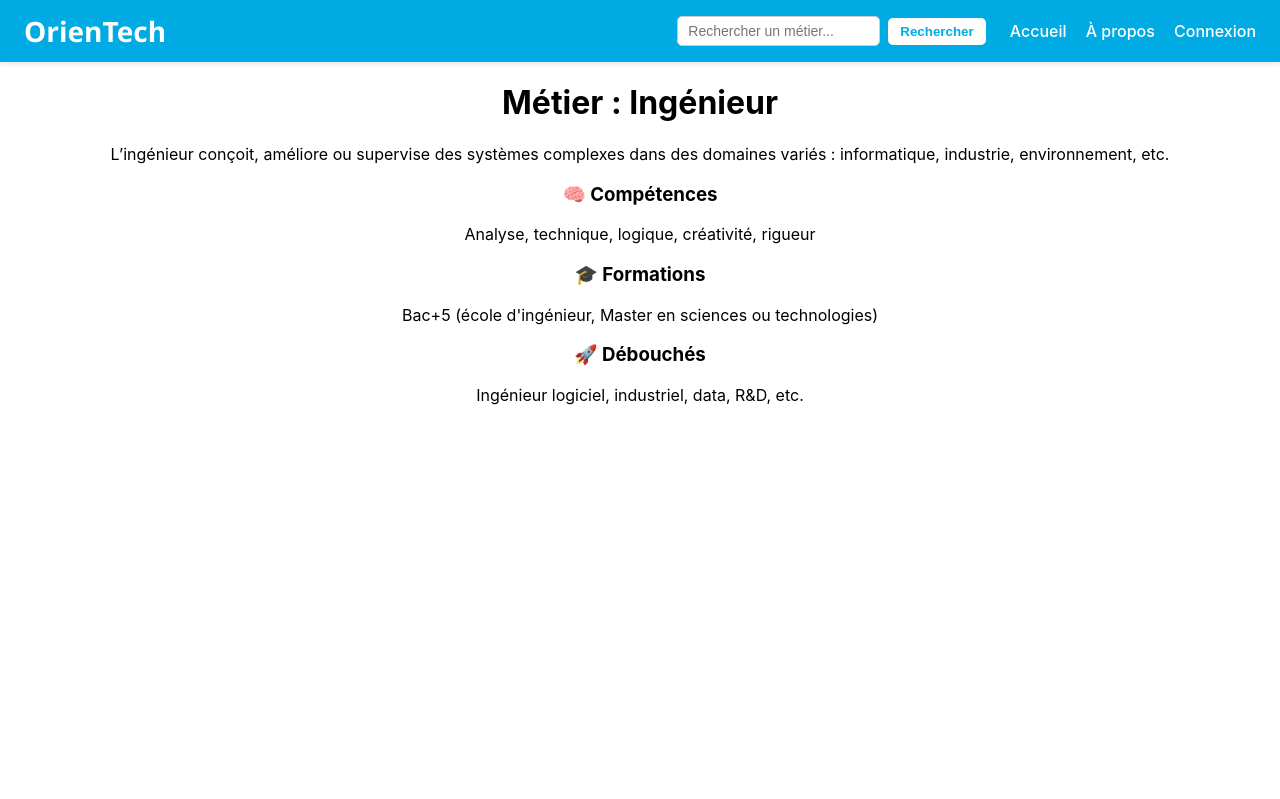
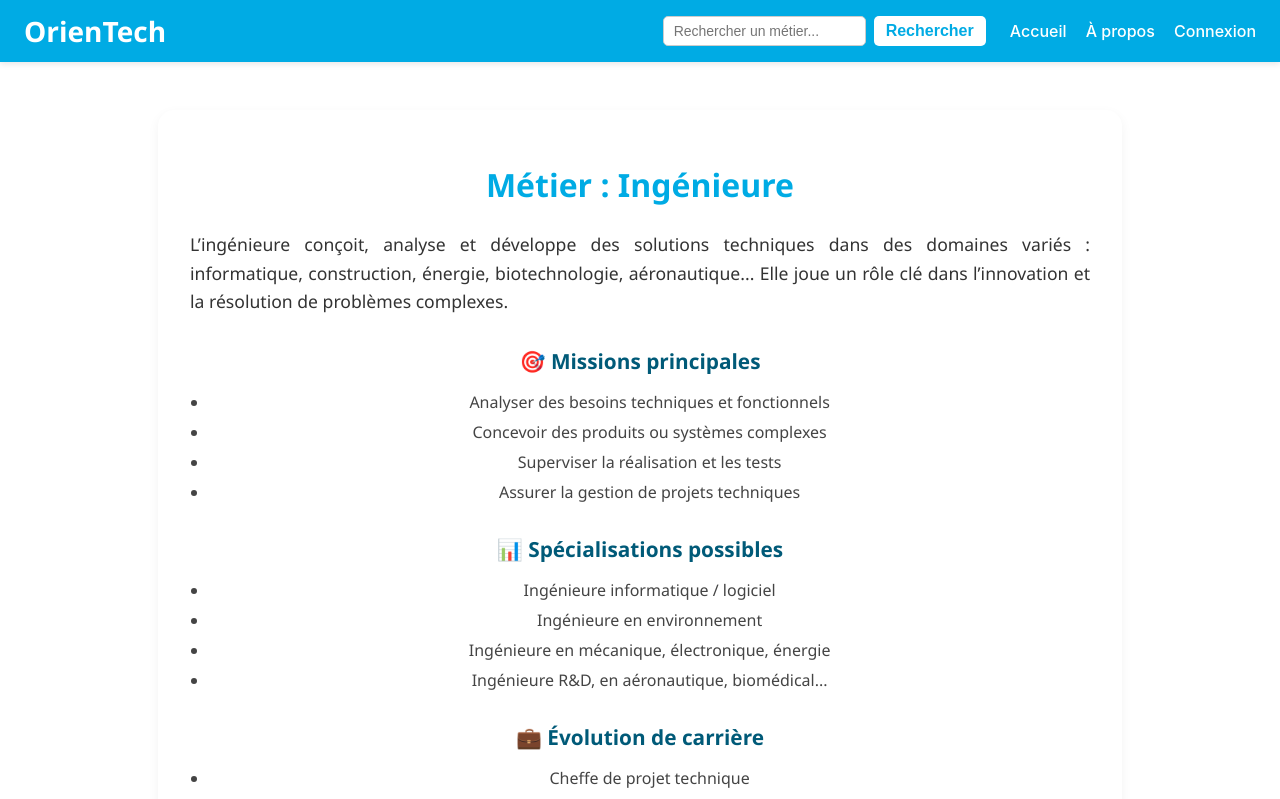
Before and after one commit to Zelyns/Start-up, a React (Create React App) app in the folder mon-app/: page /metier/ingenieur in a window 1280 px wide. Shown: the top 799 px of the page. Built offline with nearby package versions, Linux system fonts and the light colour scheme.

Commit message:
front v2.0.1 // This is the initial commit for the front-end application version 2.0.1. // It includes updates to various components and styles. // The following files have been modified, added, or deleted:

```diff
--- a/mon-app/src/Accueil.css
+++ b/mon-app/src/Accueil.css
@@ -48,3 +48,33 @@
   width: 60px;
   margin-bottom: 1rem;
 }
+
+button {
+  padding: 12.5px 30px;
+  border: 0;
+  border-radius: 100px;
+  background-color: #2ba8fb;
+  color: #ffffff;
+  font-weight: Bold;
+  transition: all 0.5s;
+  -webkit-transition: all 0.5s;
+}
+
+button:hover {
+  background-color: #6fc5ff;
+  box-shadow: 0 0 20px #6fc5ff50;
+  transform: scale(1.1);
+}
+
+button:active {
+  background-color: #3d94cf;
+  transition: all 0.25s;
+  -webkit-transition: all 0.25s;
+  box-shadow: none;
+  transform: scale(0.98);
+}
+
+button a {
+  color: #ffffff;
+  text-decoration: none;
+}
--- a/mon-app/src/Accueil.js
+++ b/mon-app/src/Accueil.js
@@ -13,7 +13,9 @@ function Accueil() {
               OrienTech t’aide à trouver les métiers faits pour toi grâce à un test rapide
               et des conseils personnalisés.
             </p>
-            <a href="/orientation" className="cta-button">Faire le test d’orientation</a>
+            <button>
+              <a href="/orientation" className="cta-button">Faire le test d’orientation</a>
+            </button>
           </div>
           <div className="hero-image">
             <img src={illustration} alt="Orientation illustration" />
--- a/mon-app/src/Connexion.css
+++ b/mon-app/src/Connexion.css
@@ -36,20 +36,30 @@
   background-color: #fff;
 }
 
-.form-section button {
-  background-color: #00ABE4;
-  color: white;
-  padding: 12px;
-  border: none;
-  border-radius: 8px;
+button {
+  padding: 12.5px 30px;
+  border: 0;
+  border-radius: 100px;
+  background-color: #2ba8fb;
+  color: #ffffff;
+  font-weight: Bold;
   font-size: 1rem;
-  font-weight: bold;
-  cursor: pointer;
-  transition: background-color 0.3s ease;
+  transition: all 0.5s;
+  -webkit-transition: all 0.5s;
 }
 
-.form-section button:hover {
-  background-color: #008FC5;
+button:hover {
+  background-color: #6fc5ff;
+  box-shadow: 0 0 20px #6fc5ff50;
+  transform: scale(1.1);
+}
+
+button:active {
+  background-color: #3d94cf;
+  transition: all 0.25s;
+  -webkit-transition: all 0.25s;
+  box-shadow: none;
+  transform: scale(0.98);
 }
 
 .message {
--- a/mon-app/src/metier/Commerce.jsx
+++ b/mon-app/src/metier/Commerce.jsx
@@ -5,25 +5,49 @@ function Commerce() {
   return (
     <div className="metier-container">
       <h1>Métier : Commerce</h1>
+
       <p className="description">
-        Les métiers du commerce touchent à la vente, au marketing, à la relation client ou encore à la stratégie d’entreprise.
-        On y trouve des postes variés dans tous les secteurs.
+        Le secteur du commerce regroupe des métiers liés à la vente, à la relation client, au marketing
+        et à la stratégie. On y retrouve des postes variés dans presque tous les secteurs d’activité.
       </p>
 
-      <div className="metier-infos">
-        <div className="info-block">
-          <h3>🧠 Compétences</h3>
-          <p>Négociation, sens du contact, organisation, stratégie</p>
-        </div>
-        <div className="info-block">
-          <h3>🎓 Formations</h3>
-          <p>BTS, DUT, Licence pro, école de commerce, Master</p>
-        </div>
-        <div className="info-block">
-          <h3>🚀 Débouchés</h3>
-          <p>Commercial, chef de produit, responsable marketing, business developer…</p>
-        </div>
-      </div>
+      <section className="metier-section">
+        <h2>🎯 Missions principales</h2>
+        <ul>
+          <li>Vendre des produits ou services</li>
+          <li>Développer un portefeuille clients</li>
+          <li>Analyser le marché et définir une stratégie commerciale</li>
+          <li>Négocier et conclure des contrats</li>
+        </ul>
+      </section>
+
+      <section className="metier-section">
+        <h2>📊 Postes courants</h2>
+        <ul>
+          <li>Commercial terrain ou sédentaire</li>
+          <li>Chef de produit</li>
+          <li>Responsable marketing</li>
+          <li>Business developer</li>
+        </ul>
+      </section>
+
+      <section className="metier-section">
+        <h2>💼 Évolution possible</h2>
+        <ul>
+          <li>Responsable commercial</li>
+          <li>Directeur des ventes</li>
+          <li>Directeur marketing ou commercial</li>
+        </ul>
+      </section>
+
+      <section className="metier-section">
+        <h2>💰 Salaires estimés</h2>
+        <ul>
+          <li>Débutant : 25 000€ – 35 000€ + primes</li>
+          <li>Confirmé : 40 000€ – 60 000€</li>
+          <li>Cadre ou directeur : 70 000€ – 100 000€+</li>
+        </ul>
+      </section>
     </div>
   );
 }
--- a/mon-app/src/metier/Developpeur.js
+++ /dev/null
@@ -1,31 +0,0 @@
-import React from 'react';
-import './Metiers.css';
-
-function Developpeur() {
-  return (
-    <div className="metier-container">
-      <h1>Métier : Développeur</h1>
-      <p className="description">
-        Le développeur conçoit, code, teste et maintient des applications ou des sites web.
-        Il maîtrise différents langages de programmation et travaille souvent en équipe sur des projets variés.
-      </p>
-
-      <div className="metier-infos">
-        <div className="info-block">
-          <h3>🧠 Compétences</h3>
-          <p>Programmation, résolution de problèmes, travail en équipe</p>
-        </div>
-        <div className="info-block">
-          <h3>🎓 Formations</h3>
-          <p>Bac+2 à Bac+5 (BTS, DUT, Licence, Master, écoles d’ingénieurs…)</p>
-        </div>
-        <div className="info-block">
-          <h3>🚀 Débouchés</h3>
-          <p>Développeur web, mobile, logiciel, fullstack, etc.</p>
-        </div>
-      </div>
-    </div>
-  );
-}
-
-export default Developpeur;
--- /dev/null
+++ b/mon-app/src/metier/Developpeur.jsx
@@ -0,0 +1,59 @@
+import React from 'react';
+import './Metiers.css';
+
+function Developpeur() {
+  return (
+    <div className="metier-container">
+      <h1>Métier : Développeur</h1>
+
+      <p className="description">
+        Le développeur conçoit, programme et maintient des applications ou des sites web.
+        Il travaille en collaboration avec des designers, chefs de projets ou ingénieurs systèmes
+        pour créer des solutions digitales fonctionnelles et efficaces.
+      </p>
+
+      <section className="metier-section">
+        <h2>🎯 Missions principales</h2>
+        <ul>
+          <li>Développement et maintenance d’applications web ou mobiles</li>
+          <li>Participation à la conception technique de projets</li>
+          <li>Correction de bugs, mise en place de tests</li>
+          <li>Collaboration avec des équipes pluridisciplinaires</li>
+        </ul>
+      </section>
+
+      <section className="metier-section">
+        <h2>📊 Différents postes</h2>
+        <ul>
+          <li>Développeur Front-end</li>
+          <li>Développeur Back-end</li>
+          <li>Développeur Full-stack</li>
+          <li>Développeur mobile (Android/iOS)</li>
+          <li>Ingénieur logiciel</li>
+        </ul>
+      </section>
+
+      <section className="metier-section">
+        <h2>💼 Évolution possible</h2>
+        <ul>
+          <li>Lead développeur</li>
+          <li>Architecte logiciel</li>
+          <li>CTO (Chief Technical Officer)</li>
+          <li>Freelance ou entrepreneur tech</li>
+        </ul>
+      </section>
+
+      <section className="metier-section">
+        <h2>💰 Salaires estimés</h2>
+        <ul>
+          <li>Junior (0-2 ans) : 30 000€ – 40 000€</li>
+          <li>Confirmé : 40 000€ – 55 000€</li>
+          <li>Senior : 55 000€ – 75 000€</li>
+          <li>Lead / Architecte : 70 000€ – 100 000€+</li>
+        </ul>
+      </section>
+    </div>
+  );
+}
+
+export default Developpeur;
--- a/mon-app/src/metier/Ingenieur.jsx
+++ b/mon-app/src/metier/Ingenieur.jsx
@@ -1,30 +1,56 @@
 import React from 'react';
 import './Metiers.css';
 
-function Ingenieur() {
+function Ingenieure() {
   return (
     <div className="metier-container">
-      <h1>Métier : Ingénieur</h1>
+      <h1>Métier : Ingénieure</h1>
+
       <p className="description">
-        L’ingénieur conçoit, améliore ou supervise des systèmes complexes dans des domaines variés : informatique, industrie, environnement, etc.
+        L’ingénieure conçoit, analyse et développe des solutions techniques dans des domaines variés :
+        informatique, construction, énergie, biotechnologie, aéronautique... Elle joue un rôle clé dans l’innovation
+        et la résolution de problèmes complexes.
       </p>
 
-      <div className="metier-infos">
-        <div className="info-block">
-          <h3>🧠 Compétences</h3>
-          <p>Analyse, technique, logique, créativité, rigueur</p>
-        </div>
-        <div className="info-block">
-          <h3>🎓 Formations</h3>
-          <p>Bac+5 (école d'ingénieur, Master en sciences ou technologies)</p>
-        </div>
-        <div className="info-block">
-          <h3>🚀 Débouchés</h3>
-          <p>Ingénieur logiciel, industriel, data, R&D, etc.</p>
-        </div>
-      </div>
+      <section className="metier-section">
+        <h2>🎯 Missions principales</h2>
+        <ul>
+          <li>Analyser des besoins techniques et fonctionnels</li>
+          <li>Concevoir des produits ou systèmes complexes</li>
+          <li>Superviser la réalisation et les tests</li>
+          <li>Assurer la gestion de projets techniques</li>
+        </ul>
+      </section>
+
+      <section className="metier-section">
+        <h2>📊 Spécialisations possibles</h2>
+        <ul>
+          <li>Ingénieure informatique / logiciel</li>
+          <li>Ingénieure en environnement</li>
+          <li>Ingénieure en mécanique, électronique, énergie</li>
+          <li>Ingénieure R&D, en aéronautique, biomédical...</li>
+        </ul>
+      </section>
+
+      <section className="metier-section">
+        <h2>💼 Évolution de carrière</h2>
+        <ul>
+          <li>Cheffe de projet technique</li>
+          <li>Responsable R&D</li>
+          <li>Directrice d’ingénierie ou CTO</li>
+        </ul>
+      </section>
+
+      <section className="metier-section">
+        <h2>💰 Salaires estimés</h2>
+        <ul>
+          <li>Débutante : 35 000€ – 42 000€</li>
+          <li>Confirmée : 45 000€ – 60 000€</li>
+          <li>Sénior / Manager : 65 000€ – 90 000€+</li>
+        </ul>
+      </section>
     </div>
   );
 }
 
-export default Ingenieur;
+export default Ingenieure;
--- a/mon-app/src/metier/Medecin.jsx
+++ b/mon-app/src/metier/Medecin.jsx
@@ -5,25 +5,49 @@ function Medecin() {
   return (
     <div className="metier-container">
       <h1>Métier : Médecin</h1>
+
       <p className="description">
-        Le médecin diagnostique, soigne et accompagne ses patients. Il peut se spécialiser (cardiologue, généraliste, pédiatre…)
-        et travaille dans des hôpitaux, cabinets ou centres de santé.
+        Le médecin soigne, diagnostique et accompagne les patients au quotidien.
+        Il peut exercer en cabinet, à l’hôpital ou dans des structures spécialisées, avec une multitude de spécialisations possibles.
       </p>
 
-      <div className="metier-infos">
-        <div className="info-block">
-          <h3>🧠 Compétences</h3>
-          <p>Empathie, rigueur scientifique, capacité à prendre des décisions rapidement</p>
-        </div>
-        <div className="info-block">
-          <h3>🎓 Formations</h3>
-          <p>Études de médecine (9 à 12 ans), PASS/LAS, internat</p>
-        </div>
-        <div className="info-block">
-          <h3>🚀 Débouchés</h3>
-          <p>Médecin généraliste, spécialiste, chercheur, urgentiste, etc.</p>
-        </div>
-      </div>
+      <section className="metier-section">
+        <h2>🎯 Missions principales</h2>
+        <ul>
+          <li>Examiner, diagnostiquer et prescrire des traitements</li>
+          <li>Suivre l’évolution de la santé des patients</li>
+          <li>Orienter vers des spécialistes si nécessaire</li>
+          <li>Travailler en lien avec des équipes médicales</li>
+        </ul>
+      </section>
+
+      <section className="metier-section">
+        <h2>📊 Spécialisations</h2>
+        <ul>
+          <li>Médecin généraliste</li>
+          <li>Pédiatre, cardiologue, dermatologue...</li>
+          <li>Médecin urgentiste ou du travail</li>
+          <li>Chirurgien</li>
+        </ul>
+      </section>
+
+      <section className="metier-section">
+        <h2>💼 Évolution possible</h2>
+        <ul>
+          <li>Chef de service</li>
+          <li>Responsable de clinique ou directeur médical</li>
+          <li>Enseignant-chercheur en médecine</li>
+        </ul>
+      </section>
+
+      <section className="metier-section">
+        <h2>💰 Salaires estimés</h2>
+        <ul>
+          <li>Interne : 1 500€ – 2 500€</li>
+          <li>Médecin hospitalier : 3 000€ – 6 000€</li>
+          <li>Médecin libéral expérimenté : 7 000€ – 10 000€+</li>
+        </ul>
+      </section>
     </div>
   );
 }
--- a/mon-app/src/metier/Metiers.css
+++ b/mon-app/src/metier/Metiers.css
@@ -46,3 +46,47 @@
   font-size: 0.95rem;
   color: #555;
 }
+
+.metier-container {
+  max-width: 900px;
+  margin: 3rem auto;
+  padding: 2rem;
+  background-color: white;
+  border-radius: 16px;
+  box-shadow: 0 4px 12px rgba(0,0,0,0.05);
+  font-family: 'Segoe UI', sans-serif;
+}
+
+.metier-container h1 {
+  font-size: 2rem;
+  color: #00ABE4;
+  margin-bottom: 1.5rem;
+  text-align: center;
+}
+
+.description {
+  font-size: 1.1rem;
+  line-height: 1.6;
+  color: #333;
+  margin-bottom: 2rem;
+  text-align: justify;
+}
+
+.metier-section {
+  margin-bottom: 2rem;
+}
+
+.metier-section h2 {
+  color: #005a78;
+  font-size: 1.3rem;
+  margin-bottom: 0.8rem;
+}
+
+.metier-section ul {
+  padding-left: 1.2rem;
+  color: #444;
+}
+
+.metier-section li {
+  margin-bottom: 0.5rem;
+  }
```
